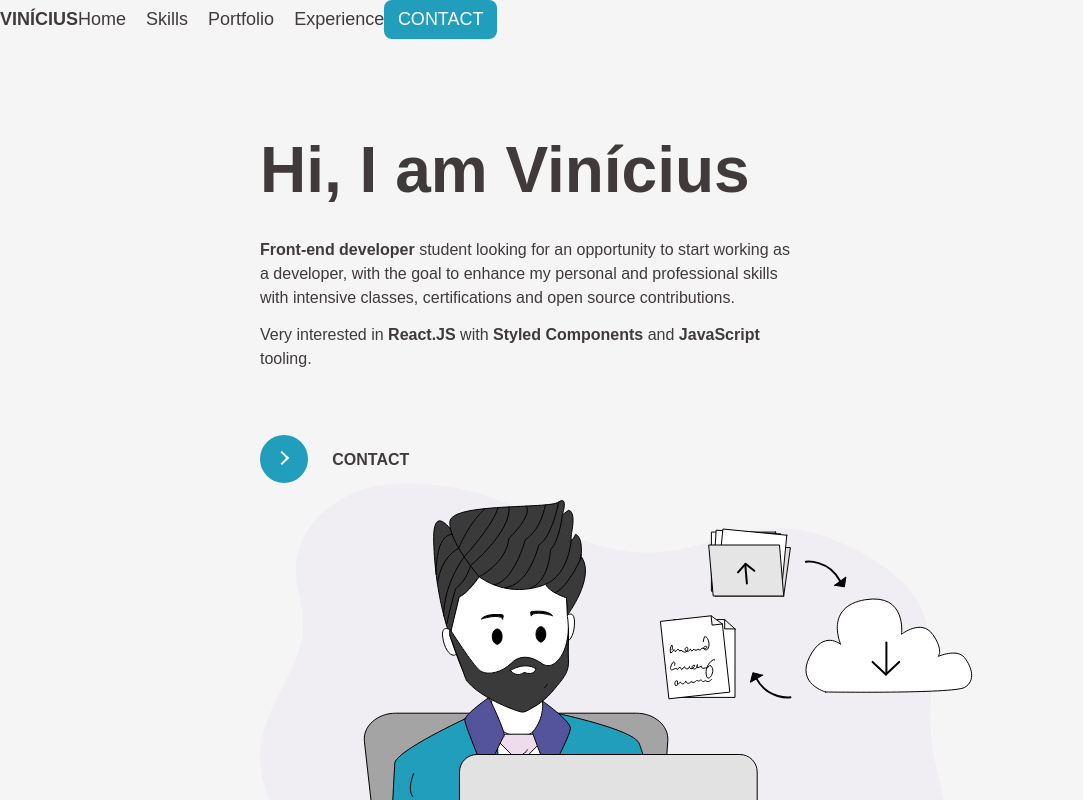
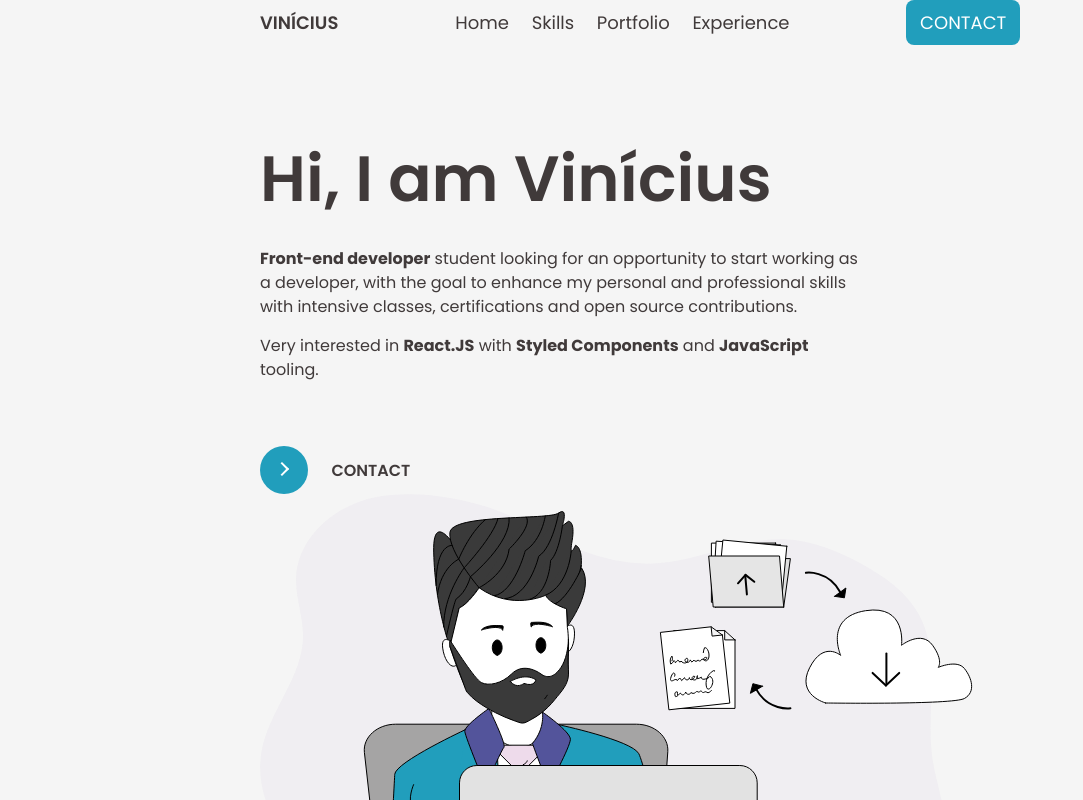
Before and after one commit to theviniis/my-resume, a React (Create React App) app: page / in a window 1280 px wide. Shown: the top 800 px of the page, without its empty margins (0-1083 px from the left). Built offline with nearby package versions, Linux system fonts and the light colour scheme.

Commit message:
ajustes no header

```diff
--- a/public/index.html
+++ b/public/index.html
@@ -31,6 +31,15 @@
       href="https://cdn.jsdelivr.net/npm/boxicons@latest/css/boxicons.min.css"
     />
 
+    <!-- ======== Google Font======== -->
+
+    <link rel="preconnect" href="https://fonts.googleapis.com" />
+    <link rel="preconnect" href="https://fonts.gstatic.com" crossorigin />
+    <link
+      href="https://fonts.googleapis.com/css2?family=Poppins:wght@300;400;500;600;700&display=swap"
+      rel="stylesheet"
+    />
+
     <title>Vinícius Costa</title>
   </head>
   <body>
--- a/src/assets/components/header/Header.jsx
+++ b/src/assets/components/header/Header.jsx
@@ -4,27 +4,30 @@ import Profile from './Profile';
 import { global } from '../../styles/global';
 import NavList from './NavList';
 import Button from '../helper/Button';
+import { Wrapper } from '../../styles/styles';
 
 const Container = styled.header`
   background-color: inherit;
   font-size: 1.125rem;
   height: ${global.headerHeight}rem;
-  max-width: ${global.maxWidth}px;
   position: fixed;
   top: 0;
   z-index: 20;
-  margin: 0 auto;
+  width: 100%;
 `;
 
 const Nav = styled.nav`
+  max-width: ${global.maxWidth}px;
+  grid-column: 2;
   display: flex;
   justify-content: space-between;
   align-items: center;
+  margin: 0 auto;
 `;
 
 const Header = () => {
   return (
-    <Container>
+    <Container as='header'>
       <Nav>
         <Profile />
         <NavList />
--- a/src/assets/styles/global.jsx
+++ b/src/assets/styles/global.jsx
@@ -28,7 +28,6 @@ export const global = {
 
 export const GlobalStyles = createGlobalStyle`
 
-  @import url('https://fonts.googleapis.com/css2?family=Poppins:wght@300;400;500;600;700&display=swap');
 
   *,
   ::before,
```
